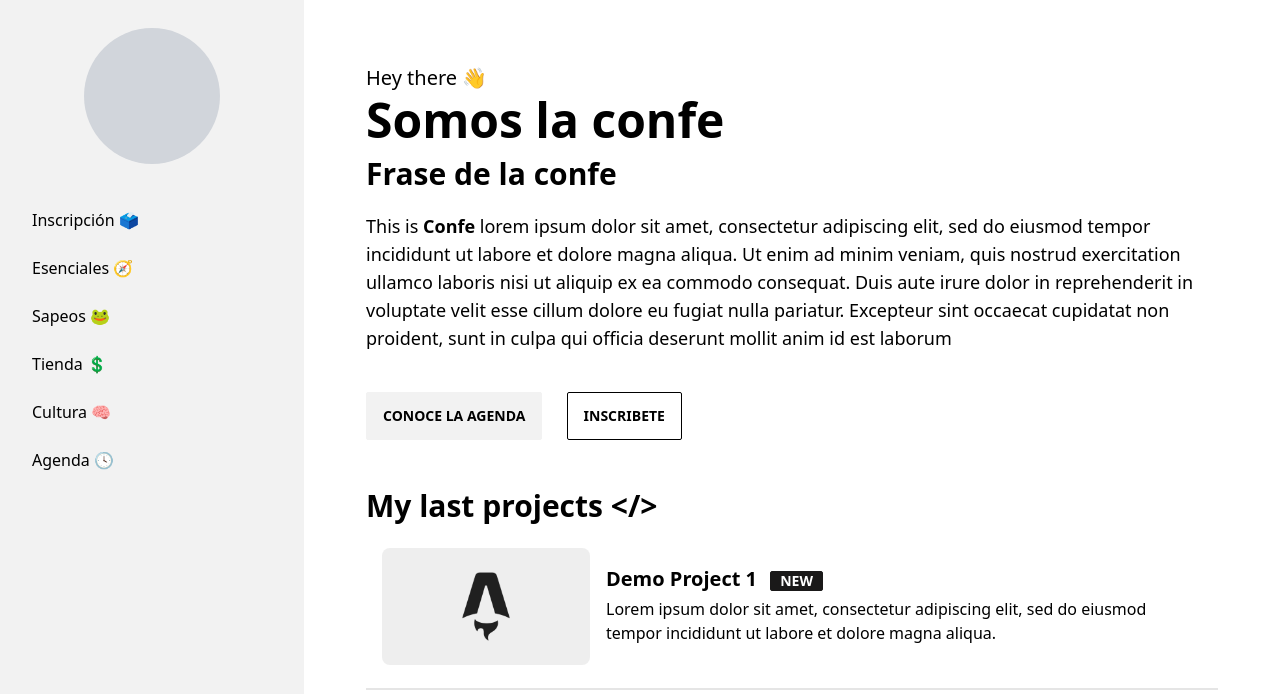
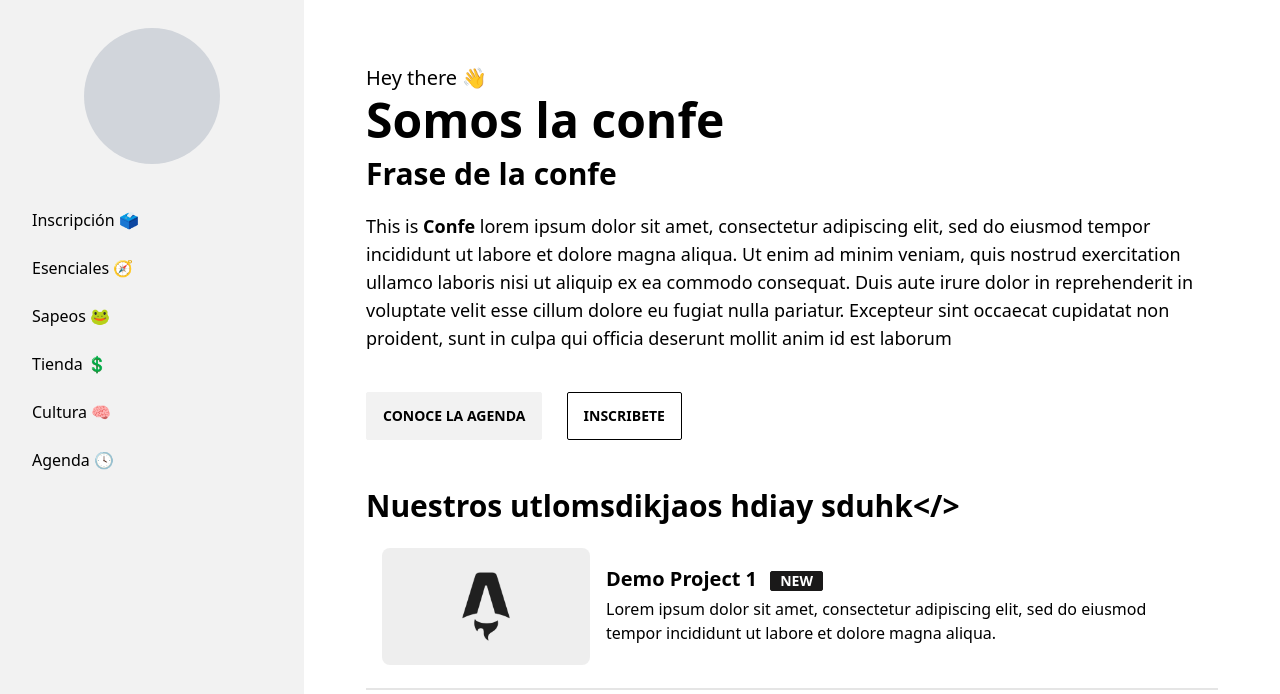
Before and after one commit to Focus-LuisSiliezar/conferencia-sv, an Astro site: page / in a window 1280 px wide. Shown: the top 694 px of the page. Built offline with nearby package versions, Linux system fonts and the light colour scheme; Astro itself is replaced by a stand-in of ours.

Commit message:
chore: update index text

```diff
--- a/src/pages/index.astro
+++ b/src/pages/index.astro
@@ -34,7 +34,7 @@ const last_posts = posts.slice(0, 3);
   </div>
 
   <div>
-    <div class="text-3xl w-full font-bold mb-2">My last projects {"</>"}</div>
+    <div class="text-3xl w-full font-bold mb-2">Nuestros utlomsdikjaos hdiay sduhk{"</>"}</div>
   </div>
 
   <HorizontalCard
```
